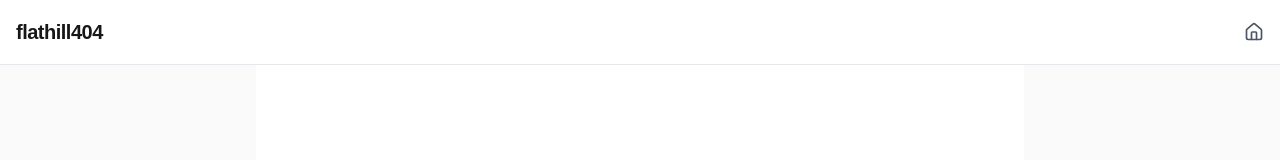
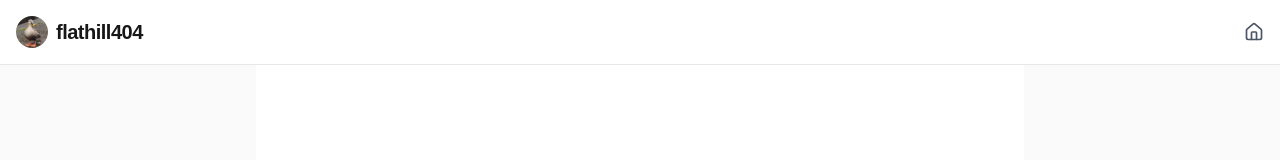
Before and after one commit to flathill404/flathill404.github.io, a Next.js app: page / in a window 1280 px wide. Shown: the top 160 px of the page. Built offline with nearby package versions, Linux system fonts and the light colour scheme.

Commit message:
add header duck icon

```diff
--- a/components/Header.tsx
+++ b/components/Header.tsx
@@ -1,11 +1,19 @@
 import Link from 'next/link';
+import Image from 'next/image';
 import { Home } from 'lucide-react';
 
 export default function Header() {
     return (
         <header className="w-full border-b border-gray-200 dark:border-gray-800 bg-white/50 dark:bg-black/50 backdrop-blur-md sticky top-0 z-50">
             <div className="container mx-auto px-4 h-16 flex items-center justify-between">
-                <Link href="/" className="font-bold text-xl tracking-tight">
+                <Link href="/" className="font-bold text-xl tracking-tight flex items-center gap-2">
+                    <Image
+                        src="/images/ducks/duck.webp"
+                        alt="Avatar"
+                        width={32}
+                        height={32}
+                        className="rounded-full"
+                    />
                     flathill404
                 </Link>
                 <nav>
```
